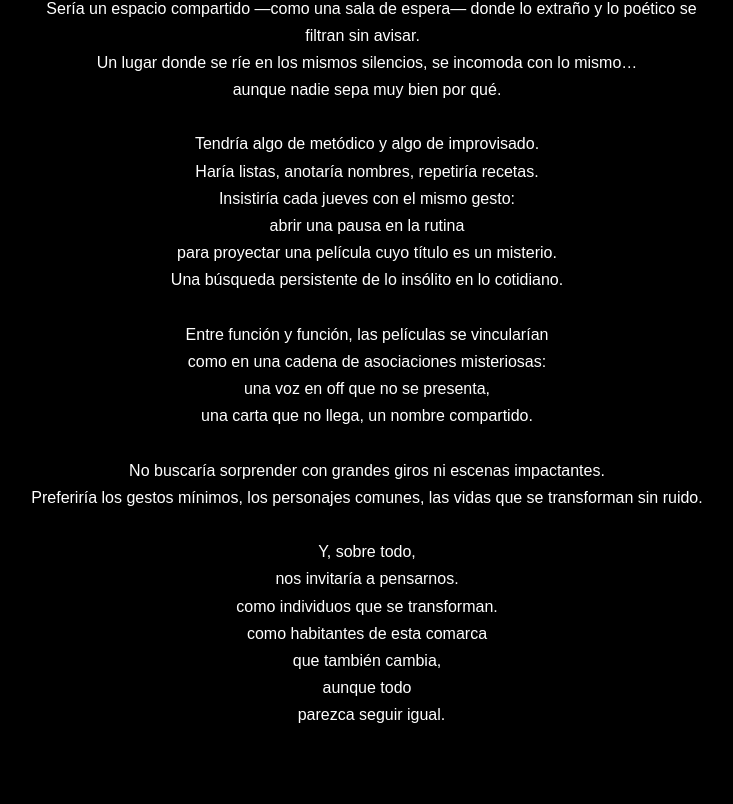
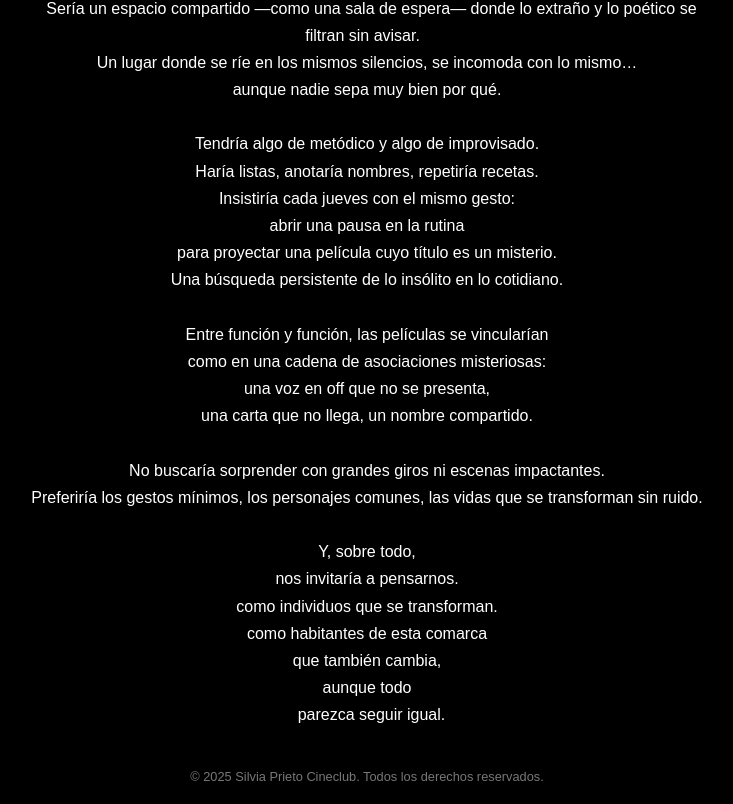
Before and after one commit to teletexttt/cineclub, a plain HTML site: page index.html in a window 1280 px wide. Shown: the part 1192-1996 px from the top of the page, without its empty margins (273-1006 px from the left). Before the commit the page ends 1941 px from the top, so only its background shows below. Drawn offline with Linux system fonts and the light colour scheme; a web font is replaced by a local one.

Commit message:
index.html
Signed-off-by: tltxt <108497199+teletexttt@users.noreply.github.com>

```diff
--- a/index.html
+++ b/index.html
@@ -93,5 +93,8 @@
       });
     }
   </script>
+  <footer>
+    © 2025 Silvia Prieto Cineclub. Todos los derechos reservados.
+  </footer>
 </body>
 </html>
```
